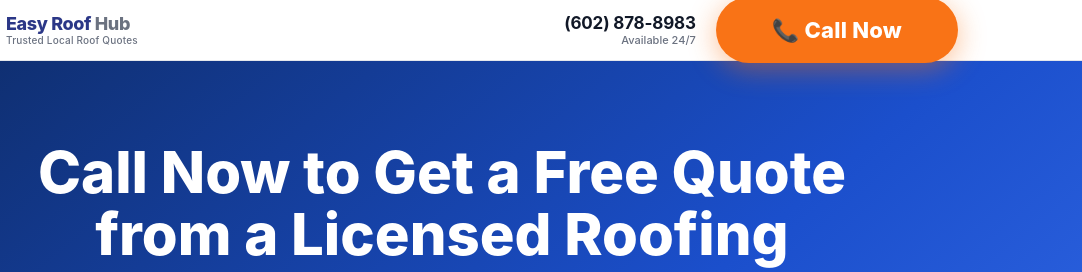
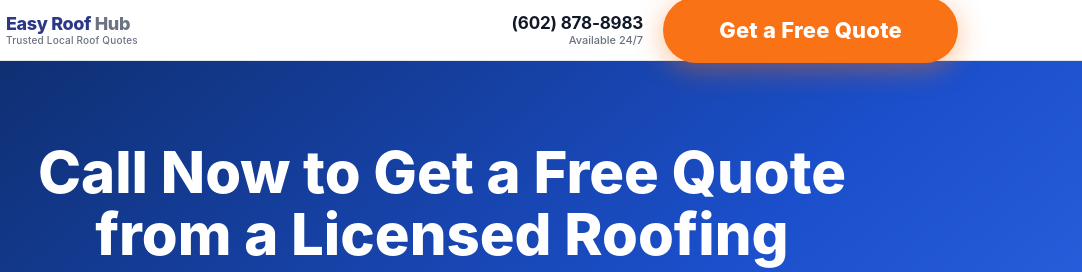
Before and after one commit to marksky57/easy-roof-hub, a website: page index.html in a window 1280 px wide. Shown: the top 272 px of the page, 198-1280 px from the left. Drawn offline with Linux system fonts and the light colour scheme.

Commit message:
Header button: rename to Get a Free Quote

```diff
--- a/index.html
+++ b/index.html
@@ -59,7 +59,7 @@
           <a href="tel:+16028788983" class="header-phone-num js-call-btn" aria-label="Call (602) 878-8983">(602) 878-8983</a>
           <span class="header-phone-avail">Available 24/7</span>
         </div>
-        <a href="#quote" class="btn btn--call">📞 Call Now</a>
+        <a href="#quote" class="btn btn--call">Get a Free Quote</a>
       </div>
     </div>
   </header>
```
